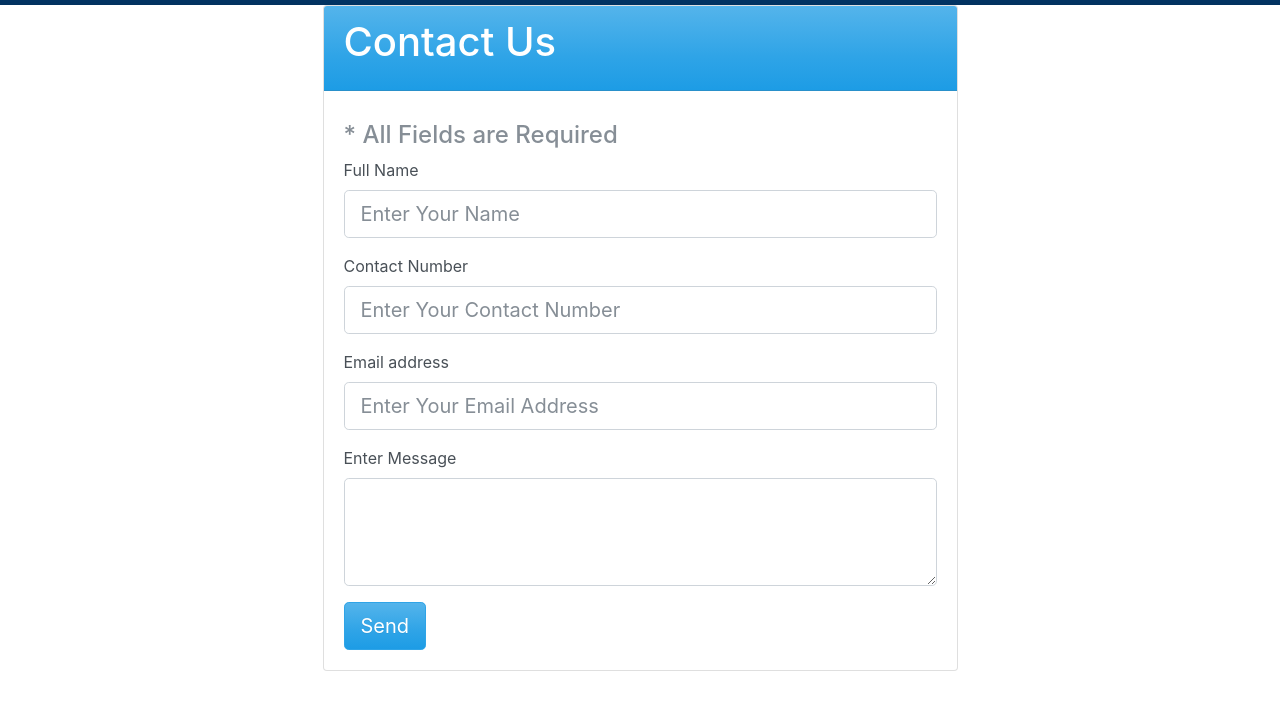
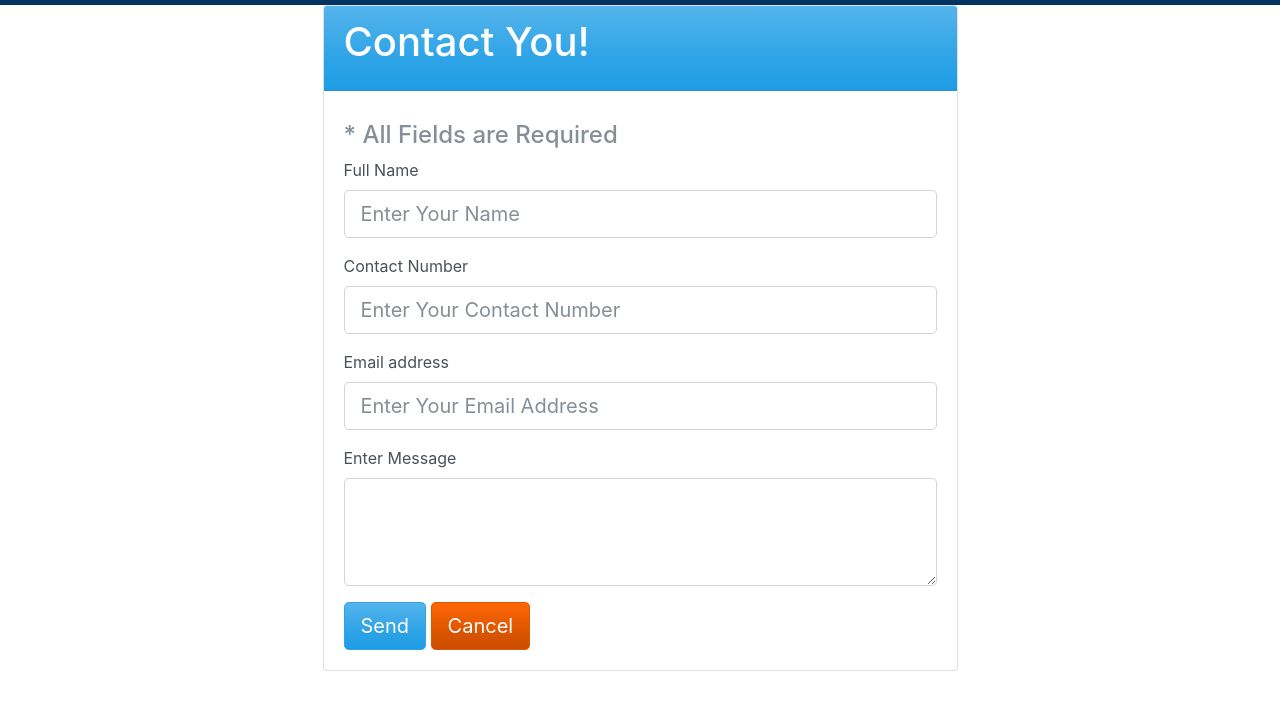
Before and after one commit to CentennialCollege/COMP125-S2018-Lesson5A, a website: page contact.html in a window 1280 px wide. Shown: the part 71-780 px from the top of the page. Drawn offline with nearby package versions, Linux system fonts and the light colour scheme.

Commit message:
added cancelbutton to contact page via script

```diff
--- a/Scripts/about.js
+++ b/Scripts/about.js
@@ -6,7 +6,7 @@
     }
 
     function AboutContent() {
-        console.log("About Content triggered...");
+        console.log("About Content accessed...");
         let myNumber = ReturnPI();
         console.log("My Funky Number: " + myNumber);
 
--- a/Scripts/app.js
+++ b/Scripts/app.js
@@ -7,14 +7,6 @@ let app;
     "use strict"
 
     // About Button Click event handler
-
-
-
-
-
-    function ContactContent() {
-        // does nothing right now
-    }
 
     function Start() {
         // local variable
@@ -29,7 +21,6 @@ let app;
 
             switch (title) {
                 case "COMP125 - Home":
-                    //HomeContent();
 
                     content.HomeContent();
                     break;
@@ -39,7 +30,7 @@ let app;
                     break;
 
                 case "COMP125 - Contact":
-                    ContactContent();
+                    content.ContactContent();
                     break;
 
                 default:
--- /dev/null
+++ b/Scripts/contact.js
@@ -0,0 +1,27 @@
+(function(content){
+
+    function ContactContent() {
+        console.log("Contact Content Accessed...");
+
+        document.getElementsByClassName("card-title")[0].textContent = "Contact You!";
+
+        // create a new HTML Element
+        let cancelButton = document.createElement("button");
+        // configure the HTML Element
+        cancelButton.setAttribute("class", "btn btn-warning");
+        cancelButton.classList.add("btn-lg");
+        cancelButton.textContent = "Cancel";
+        cancelButton.addEventListener("click", function(event){
+            event.preventDefault();
+            window.open("index.html","_parent");
+        });
+
+        // add the HTML Element to the page somewhere
+        // in this case I'm attaching a button to the first forml element
+        document.forms[0].appendChild(cancelButton);
+
+    }
+
+    content.ContactContent = ContactContent;
+
+})(content || (content = {}));
--- a/Scripts/home.js
+++ b/Scripts/home.js
@@ -14,7 +14,7 @@ let content;
     }
 
     function HomeContent() {
-        console.log("Home Content Triggered...");
+        console.log("Home Content Accessed...");
         let AboutButton = document.getElementById("AboutButton");
 
         AboutButton.textContent = "About";
--- a/contact.html
+++ b/contact.html
@@ -101,6 +101,7 @@
     <!-- App Scripts -->
     <script src="./Scripts/home.js"></script>
     <script src="./Scripts/about.js"></script>
+    <script src="./Scripts/contact.js"></script>
     <script src="./Scripts/app.js"></script>
 </body>
 
```
Also changed, not shown: about.html (+1 -0 lines), index.html (+1 -0 lines).
